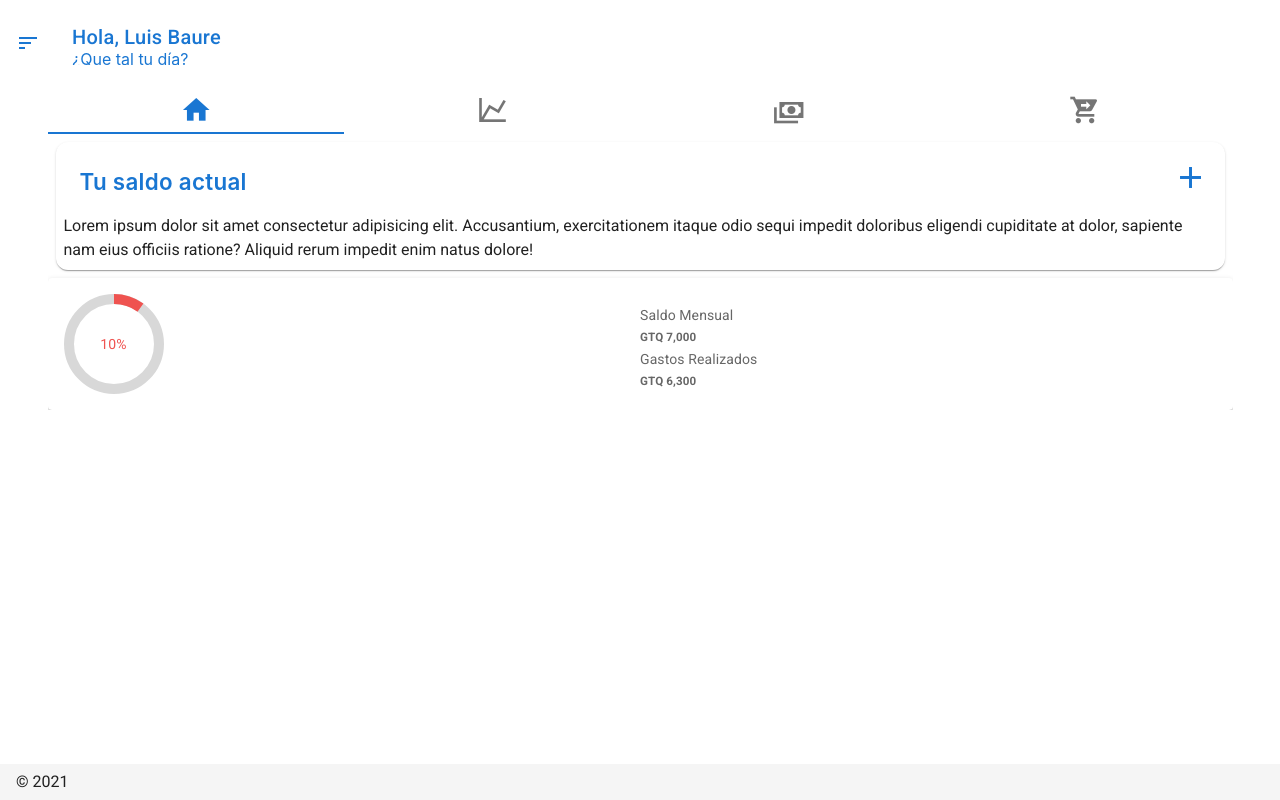
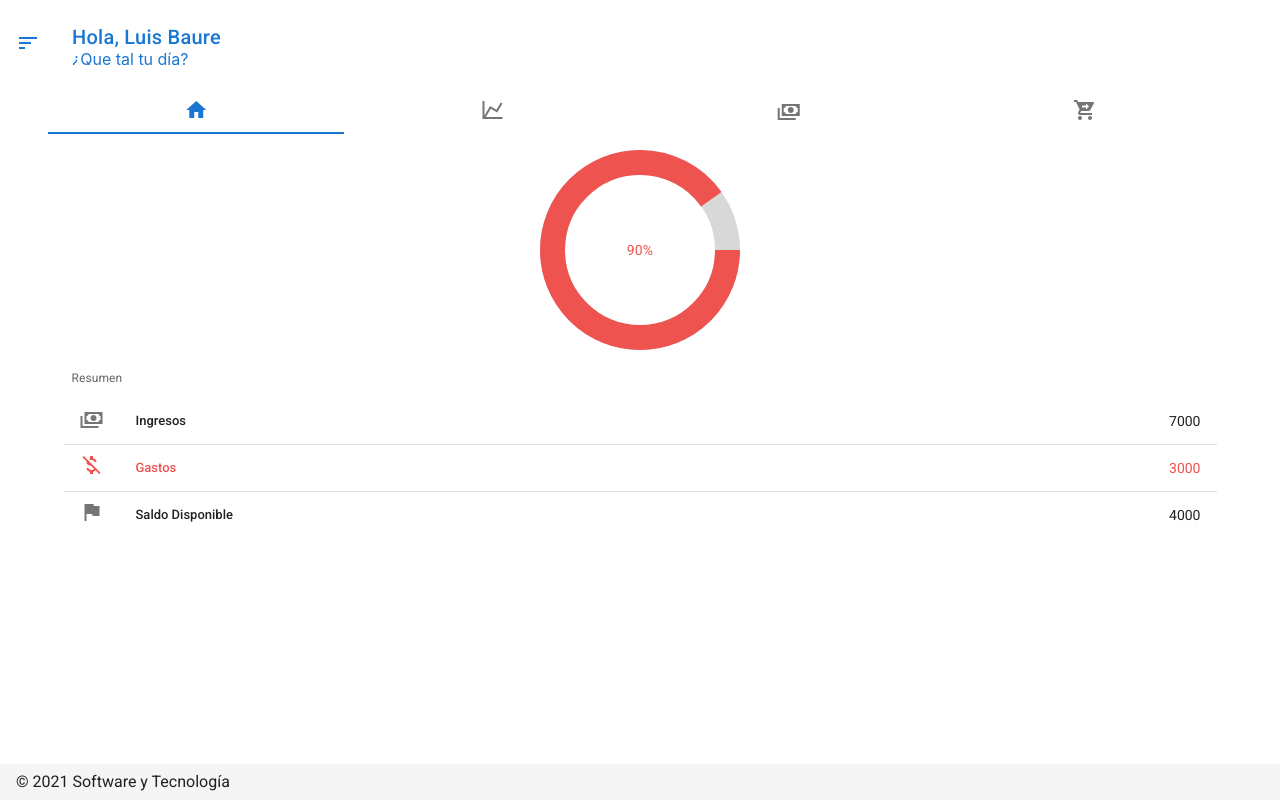
Before and after one commit to LBaure/mybudget, a Nuxt app: page / in a window 1280 px wide. Built offline with nearby package versions, Linux system fonts and the light colour scheme.

Commit message:
se corrigio el css del index

```diff
--- a/layouts/default.vue
+++ b/layouts/default.vue
@@ -84,7 +84,7 @@
       </v-toolbar-title>
     </v-app-bar>
     <v-main>
-      <v-container>
+      <v-container class="pa-0">
         <nuxt />
       </v-container>
     </v-main>
@@ -92,7 +92,7 @@
       :absolute="!fixed"
       app
     >
-      <span>&copy; {{ new Date().getFullYear() }}</span>
+      <span>&copy; {{ new Date().getFullYear() }} Software y Tecnología</span>
     </v-footer>
   </v-app>
 </template>
--- a/pages/index.vue
+++ b/pages/index.vue
@@ -1,173 +1,123 @@
 <template>
-  <div class="ma-0 pa-0">
-    <v-row>
+  <div>
+    <v-row no-gutters>
       <v-tabs
-        v-model="tab"
-        centered
+        v-model="tabs"
         fixed-tabs
         class="tab-budget"
       >
-        <v-tab href="#tab-1">
-          <v-icon size="32">mdi-home</v-icon>
+        <v-tabs-slider></v-tabs-slider>
+        <v-tab
+          href="#mobile-tabs-5-1"
+          class="primary--text"
+        >
+          <v-icon>mdi-home</v-icon>
         </v-tab>
-        <v-tab href="#tab-2">
-          <v-icon size="32">mdi-chart-line</v-icon>
+
+        <v-tabs-slider></v-tabs-slider>
+
+
+        <v-tab
+          href="#mobile-tabs-5-2"
+          class="primary--text"
+        >
+          <v-icon>mdi-chart-line</v-icon>
         </v-tab>
-        <v-tab href="#tab-3">
-          <v-icon size="32">mdi-cash-multiple</v-icon>
+
+        <v-tab
+          href="#mobile-tabs-5-3"
+          class="primary--text"
+        >
+          <v-icon>mdi-cash-multiple</v-icon>
         </v-tab>
-        <v-tab href="#tab-4">
-          <v-icon size="32">mdi-cart-arrow-right</v-icon>
+
+        <v-tab
+          href="#mobile-tabs-5-4"
+          class="primary--text"
+        >
+          <v-icon>mdi-cart-arrow-right</v-icon>
         </v-tab>
       </v-tabs>
-      <v-tabs-items v-model="tab">
-        <v-tab-item value="tab-1">
+    </v-row>
+
+
+    <v-tabs-items v-model="tabs">
+      <v-tab-item
+        v-for="i in 4"
+        :key="i"
+        :value="'mobile-tabs-5-' + i"
+      >
         <v-card
-            class="pa-2 ma-2"
-            style="border-radius:12px;"
-            elevation="1"
+          flat
+          min-height="500px"
         >
-            <v-card-title class="title-card primary--text">
-              Tu saldo actual
-              <v-spacer />
-              <v-btn
-                icon
-                color="primary"
-                style="margin-right: -8px; margin-top: -8px;"
-              >
-                <v-icon large>mdi-plus</v-icon>
-              </v-btn>
-            </v-card-title>
-            Lorem ipsum dolor sit amet consectetur adipisicing elit. Accusantium, exercitationem itaque odio sequi impedit doloribus eligendi cupiditate at dolor, sapiente nam eius officiis ratione? Aliquid rerum impedit enim natus dolore!
-          </v-card>
-          <v-card>
-
-            <v-card-text>
-              <v-row>
-                <v-col cols="6" sm="6" md="6" xs="6">
+          <v-card-text style="min-height: 75% !important;" >
+            <v-row style="text-align: center;">
+              <v-col cols="12">
                 <v-progress-circular
-                  :rotate="-90"
-                    :size="100"
-                    :width="10"
+                  :rotate="360"
+                  :size="200"
+                  :width="25"
                   :value="value"
                   color="error"
                 >
                   {{ value }}%
                 </v-progress-circular>
               </v-col>
-                <v-col cols="6" sm="6" md="6" xs="6" class="ma-0 pa-0" style="justify-content: right;">
-                  <br>
-                  <div class="balance">
-                    <div>Saldo Mensual</div>
-                    <h5>GTQ 7,000</h5>
-                  </div>
-                  <div class="expenses">
-                    <div>Gastos Realizados</div>
-                    <h5>GTQ 6,300</h5>
-                  </div>
-                </v-col>
             </v-row>
+
+            <v-list flat dense>
+              <v-subheader>Resumen</v-subheader>
+              <v-list-item-group
+                v-model="selectedItem"
+              >
+                <template v-for="(item, index) in items">
+                  <v-list-item :key="index.text" :color="item.color" >
+                    <v-list-item-icon>
+                      <v-icon v-text="item.icon"></v-icon>
+                    </v-list-item-icon>
+                    <v-list-item-content>
+                      <v-list-item-title v-text="item.text"></v-list-item-title>
+                    </v-list-item-content>
+                    <v-list-item-action v-text="item.value"></v-list-item-action>
+                  </v-list-item>
+
+                  <v-divider
+                    v-if="index< items.length - 1"
+                    :key="index"
+                  ></v-divider>
+                </template>
+              </v-list-item-group>
+            </v-list>
+
           </v-card-text>
-
-          </v-card>
-        </v-tab-item>
-        <v-tab-item value="tab-2">
-          <v-card flat>
-            <v-card-text>Lorem ipsum dolor sit amet, consectetur adipisicing elit. At quod modi, voluptatum dolore facere, dolores non quidem eius impedit repellat, architecto nisi perferendis expedita amet eum necessitatibus qui distinctio laudantium!</v-card-text>
-          </v-card>
-        </v-tab-item>
-        <v-tab-item value="tab-3">
-          <v-card flat>
-            <v-card-text>holi</v-card-text>
         </v-card>
       </v-tab-item>
     </v-tabs-items>
-    </v-row>
   </div>
 </template>
 <script>
-import Logo from '~/components/Logo.vue'
-import VuetifyLogo from '~/components/VuetifyLogo.vue'
-
 export default {
-  components: {
-    Logo,
-    VuetifyLogo
-  },
   data () {
     return {
-      tab: null,
-      value: '10',
-      currentItem: 'tab-Movimientos',
-      tabs: [
-        'Movimientos', 'Ingresos', 'Gastos'
+      tabs: null,
+      text: 'Lorem ipsum dolor sit amet, consectetur adipiscing elit, sed do eiusmod tempor incididunt ut labore et dolore magna aliqua. Ut enim ad minim veniam, quis nostrud exercitation ullamco laboris nisi ut aliquip ex ea commodo consequat.',
+      value: 90,
+      selectedItem: 1,
+      items: [
+        { text: 'Ingresos', icon: 'mdi-cash-multiple', value: 7000, color: 'secondary' },
+        { text: 'Gastos', icon: 'mdi-currency-usd-off', value: 3000, color: 'error' },
+        { text: 'Saldo Disponible', icon: 'mdi-flag', value: 4000, color: 'info' },
       ],
-      expenses: [
-        {
-          date: '01 Ene',
-          title: 'Deposito',
-          quantity: 'GTQ 7,000.00',
-          type: 'D'
+    }
   },
-        {
-          date: '01 Ene',
-          title: 'Gasto Gasolina',
-          quantity: 'GTQ 200.00',
-          type: 'G'
-        },
-        {
-          date: '01 Ene',
-          title: 'Super',
-          quantity: 'GTQ 800.00',
-          type: 'G'
-        },
-        {
-          date: '01 Ene',
-          title: 'Caja Cabro',
-          quantity: 'GTQ 100.00',
-          type: 'G'
-        }
-      ],
-      previous: [{
-        title: 'Travis Howard',
-        avatar: 'https://cdn.vuetifyjs.com/images/lists/5.jpg',
-      }],
-    }
-  }
 }
 </script>
-
 <style lang="scss" scoped>
-  .letter-global {
-    font-family: -apple-system,BlinkMacSystemFont,"Segoe UI",Roboto,Helvetica,Arial,sans-serif !important;
-    color: #1976d2 !important;
-    line-height: 12px !important;
-  }
-  .letter-global .title-card {
-    font-size: 1.3rem;
-    font-weight: 600;
-    letter-spacing: 1px;
-  }
-  .letter-global .balance {
-    font-size: 1.3rem;
-    color: #1976d2 !important;
-  }
-  .letter-global .expenses {
-    font-size: 1.1rem;
-    color: #ef5350 !important;
-    line-height: 18px;
-  }
-  .title-card {
-    font-size: 1.4rem;
-    font-weight: 600;
-    font-family: -apple-system,BlinkMacSystemFont,"Segoe UI",Roboto,Helvetica,Arial,sans-serif !important;
-    // color: #1976d2 !important;
-  }
   .tab-budget .v-tab {
     max-width: 25% !important;
     min-width: 25% !important;
     widows: 25% !important;
 
   }
-
 </style>
```
Lines whose indentation alone changed are shown as unchanged.
